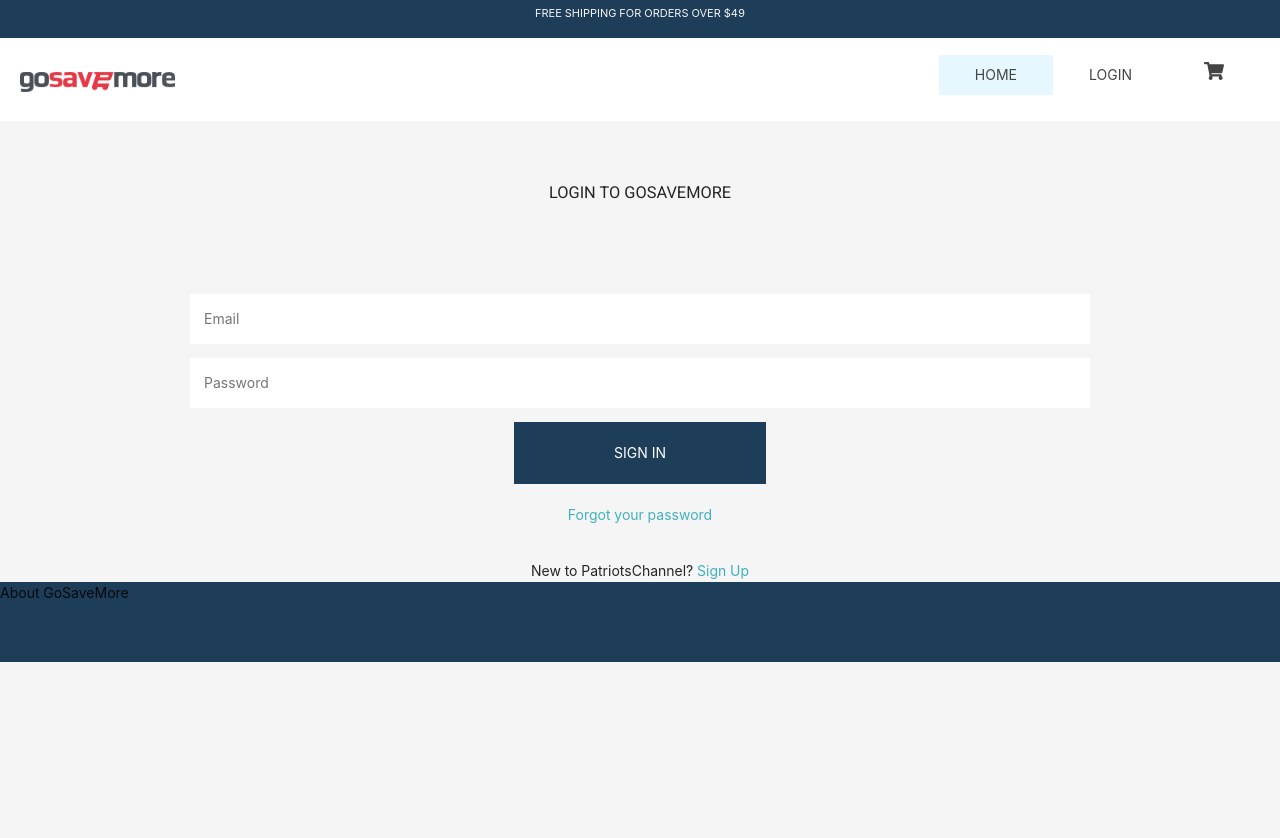
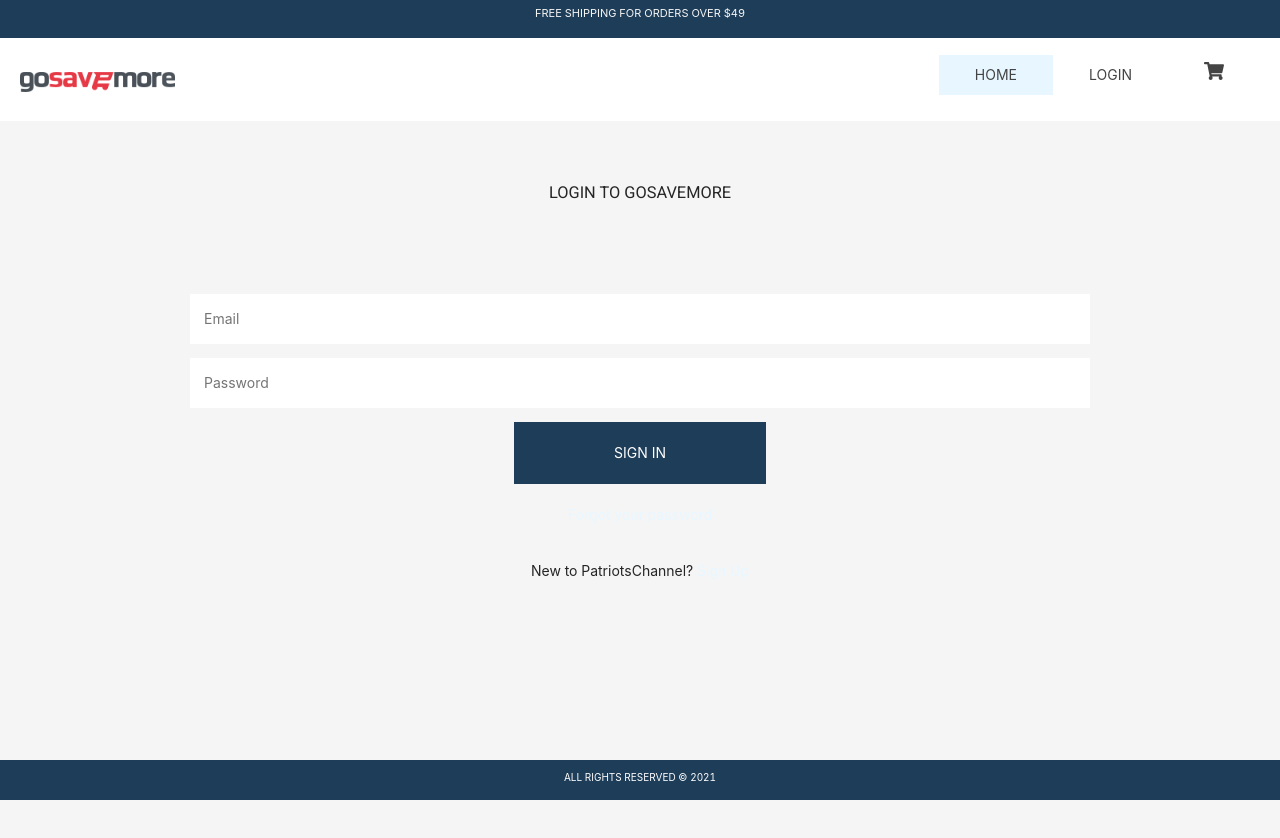
Before and after one commit to gosavemore-com/gosavemore-fe, a React (Create React App) app: page /login in a window 1280 px wide. Shown: the top 838 px of the page. Built offline with nearby package versions, Linux system fonts and the light colour scheme.

Commit message:
modified footer and styling in home page

```diff
--- a/src/assets/scss/base.scss
+++ b/src/assets/scss/base.scss
@@ -28,3 +28,8 @@
 h6 {
   font-family: "Roboto", Arial, Helvetica, sans-serif;
 }
+
+.container {
+  margin-top: 120px;
+  min-height: calc(100vh - 126px);
+}
--- a/src/assets/scss/footer.scss
+++ b/src/assets/scss/footer.scss
@@ -1,4 +1,12 @@
 .footer {
   background: $primary-color;
-  height: 80px;
+  height: 40px;
+  position: fixed;
+  bottom: 0;
+  left: 0;
+  right: 0;
+  text-align: center;
+  padding: 10px 0;
+  color: $white-one;
+  font-size: 10px;
 }
--- a/src/assets/scss/home.scss
+++ b/src/assets/scss/home.scss
@@ -1,10 +1,4 @@
-.app {
-  margin-top: 120px;
-}
-
 .home {
-  min-height: 100vh;
-
   &-list {
     h3 {
       margin: 20px 0;
--- a/src/assets/scss/navigation.scss
+++ b/src/assets/scss/navigation.scss
@@ -36,11 +36,6 @@
           padding-top: 2px;
           font-size: 20px;
         }
-
-        &:hover,
-        &:active {
-          color: $third-color;
-        }
       }
     }
   }
@@ -50,6 +45,10 @@
   padding-right: 60px;
 }
 
+.ant-menu-item-selected {
+  background-color: $third-color !important;
+}
+
 @media screen and (max-width: 900px) {
   .menu {
     width: 100vw;
--- a/src/assets/scss/variables.scss
+++ b/src/assets/scss/variables.scss
@@ -3,8 +3,9 @@
 
 $primary-color: #1e3d58;
 $secondary-color: #526b8e;
-$third-color: #41b0c1;
-$fourth-color: #f04854;
+$third-color: #e8f7ff;
+$fourth-color: #41b0c1;
+$fifth-color: #f04854;
 
 $gray-one: #c5c5c5;
 $gray-two: #aeaeae;
--- a/src/pages/Footer.jsx
+++ b/src/pages/Footer.jsx
@@ -3,7 +3,7 @@
 const Footer = () => {
   return (
     <div className="footer">
-      <p>About GoSaveMore</p>
+      <p>ALL RIGHTS RESERVED © 2021</p>
     </div>
   );
 };
--- a/src/pages/Home.jsx
+++ b/src/pages/Home.jsx
@@ -26,7 +26,7 @@
   console.log(items);
 
   return (
-    <div className="home">
+    <div className="home container">
       <CarouselSlider />
       <div className="home-list">
         <h3>Featured Items</h3>
```
Also changed, not shown: 1 other file (tests, documents, lock files or other folders).
